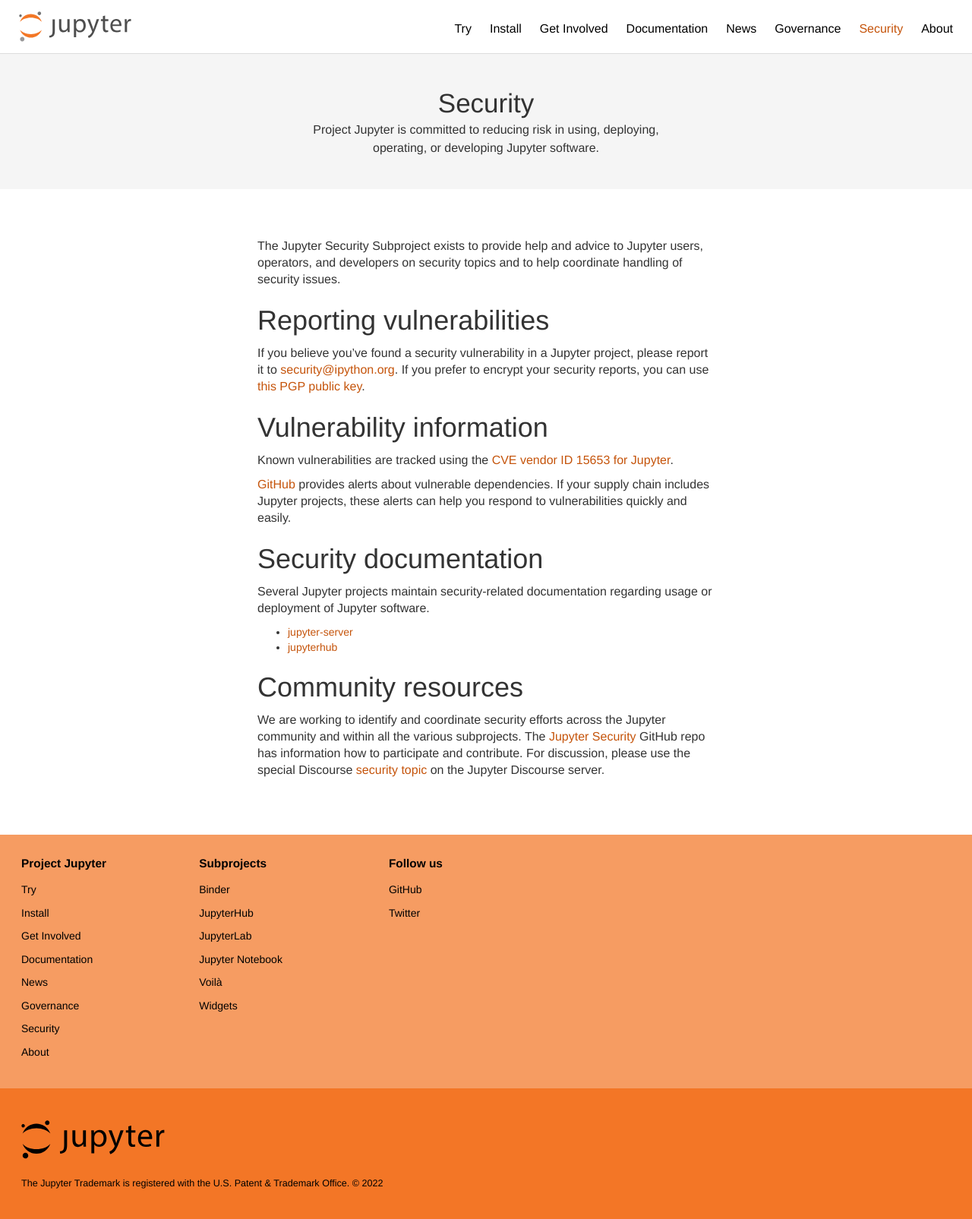
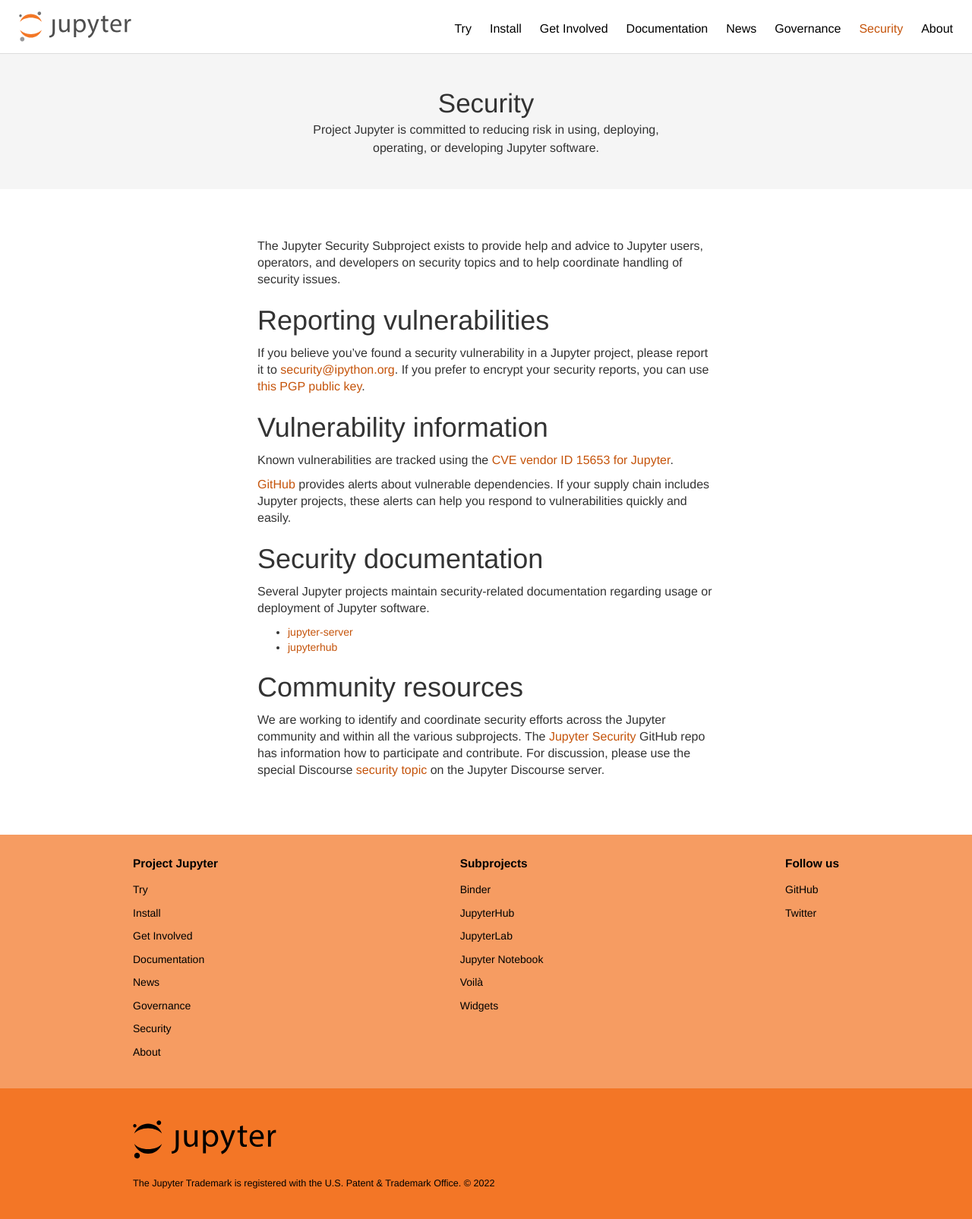
Before and after one commit to jupyter/jupyter.github.io, a Jekyll site: the page built from security.md, in a window 1280 px wide. Shown: the whole page at 76% size. Built offline with Jekyll 4.4.1, drawn with Linux system fonts in a browser that asks for light colours.

Commit message:
max width for footer

```diff
--- a/_layouts/default.html
+++ b/_layouts/default.html
@@ -106,6 +106,7 @@
     </section>
     <footer class="footer" role="navigation">
       <section class="linklists">
+        <div class="content content--wide">
         <div class="footer-links">
           <h2>Project Jupyter</h2>
           <ul>
@@ -145,12 +146,15 @@
             {%- endfor %}
           </ul>
         </div>
+      </div>
       </section>
       <section class="footer-text">
+        <div class="content content--wide">
           <img src="/assets/logos/rectanglelogo-blacktext-blackbody-blackplanets.svg" width="189" height="51" alt="project jupyter logo">
           <p>
               The Jupyter Trademark is registered with the U.S. Patent & Trademark Office. © {{site.time | date: '%Y' }}
           </p>
+        </div>
       </section>
     </footer>
     <script src="/assets/js/bootstrap-native.min.js" defer></script>
--- a/_sass/components/_footer.scss
+++ b/_sass/components/_footer.scss
@@ -6,15 +6,15 @@
   }
   .linklists {
     background-color: lighten($orange, 12.5%);
-    display: flex;
-    flex-direction: row;
-    flex-wrap: wrap;
-    justify-content: start;
-    align-items: start;
-    padding-top: 2em;
-    padding-bottom: 2em;
-    @media (max-width: 420px) {
-      flex-direction: column;
+    .content {
+      display: flex;
+      flex-direction: row;
+      flex-wrap: wrap;
+      justify-content: space-between;
+      align-items: start;
+      @media (max-width: 767px) {
+        flex-direction: column;
+      }
     }
     .footer-links {
       color: $black;
@@ -31,7 +31,7 @@
         padding: 0;
       }
       ul {
-        margin: 0 10em 0 0;
+        margin: 0 0 0 0;
         padding: 0;
         list-style-type: none;
         li {
```
